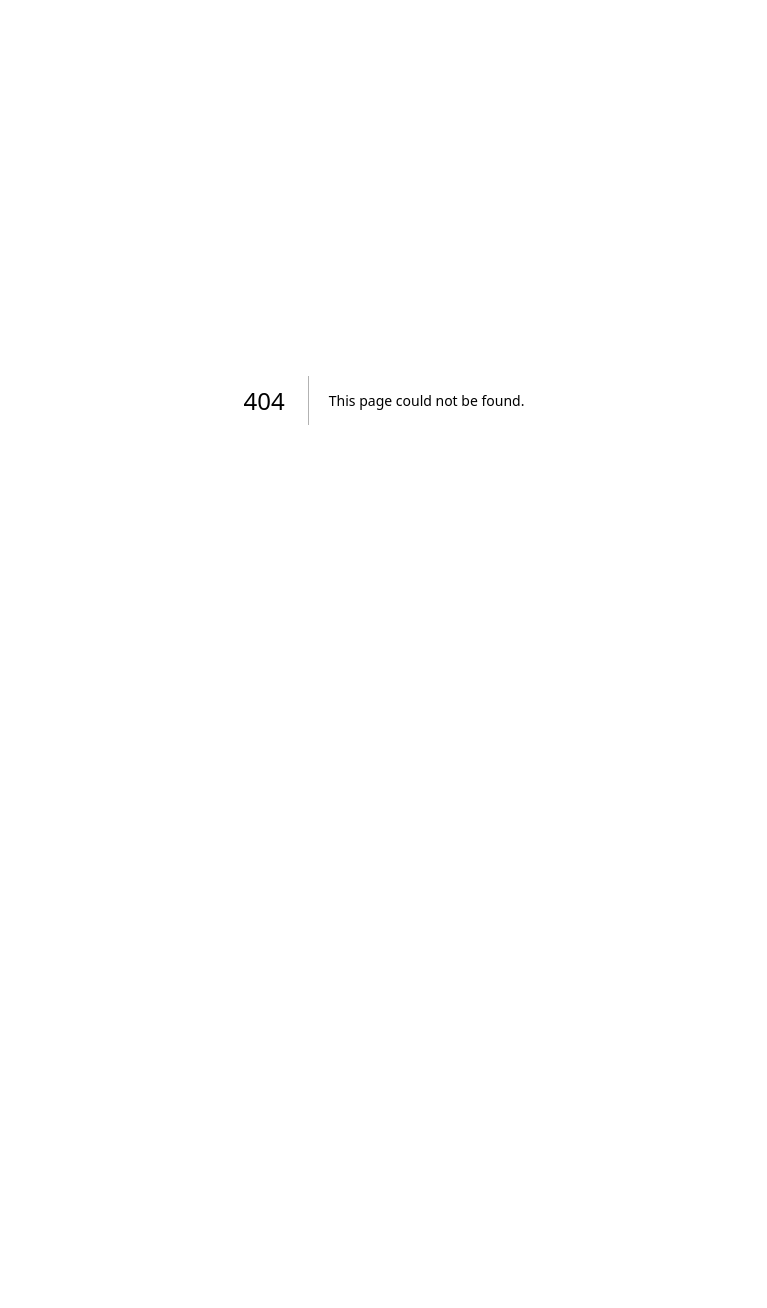
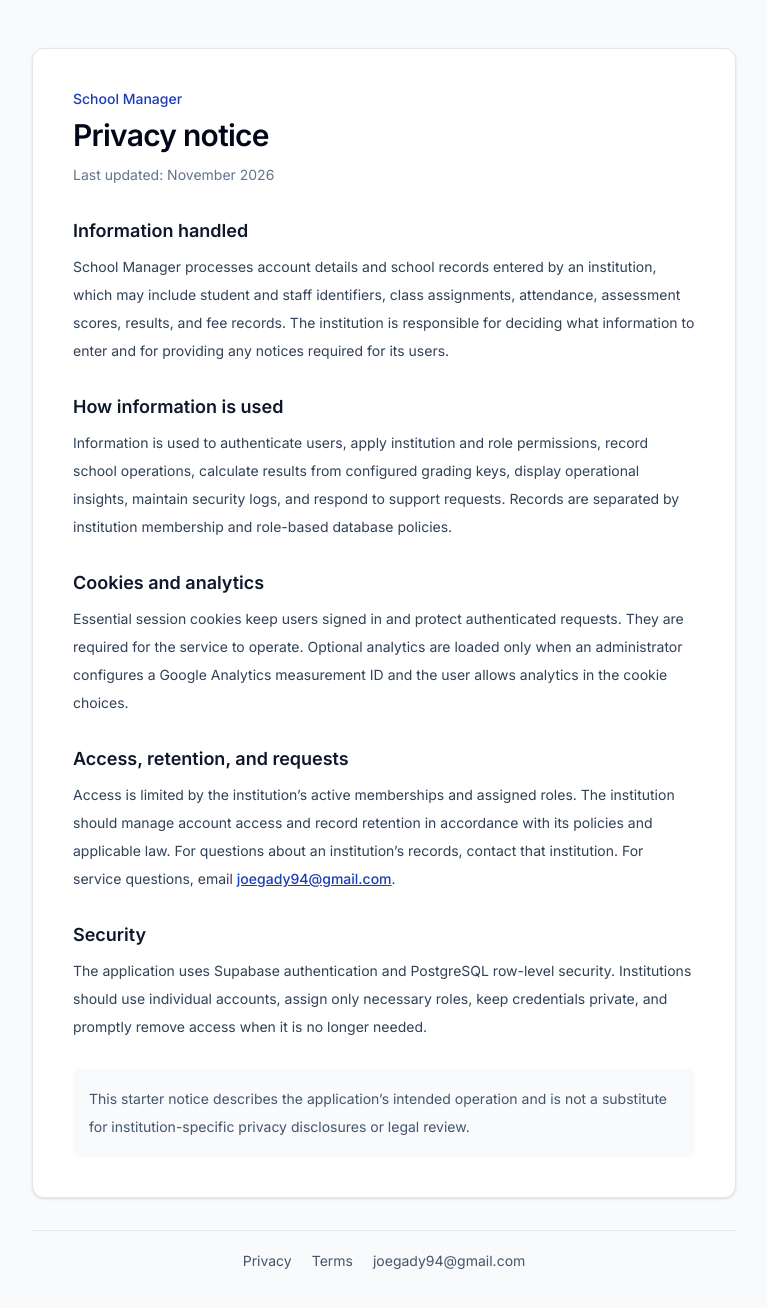
Before and after one commit to Encyclo-pedia01/school-system, a Next.js app: page /privacy in a window 1280 px wide. Before the commit this address had no page. Shown: the top 1308 px of the page, without its empty margins (256-1023 px from the left). Before the commit the page ends 800 px from the top, so only its background shows below. Built offline with nearby package versions, Linux system fonts and the light colour scheme.

Commit message:
feat: add internal privacy notice

```diff
--- /dev/null
+++ b/app/privacy/page.tsx
@@ -0,0 +1,44 @@
+import type { Metadata } from "next";
+
+import { LegalFooter } from "@/components/legal-footer";
+
+export const metadata: Metadata = {
+  title: "Privacy",
+  description: "How School Manager handles account and school records.",
+};
+
+export default function PrivacyPage() {
+  return (
+    <main id="main-content" className="mx-auto min-h-screen max-w-3xl px-5 py-12 sm:px-8">
+      <article className="rounded-xl border border-slate-200 bg-white p-6 shadow-sm sm:p-10">
+        <p className="text-sm font-medium text-blue-800">School Manager</p>
+        <h1 className="mt-2 text-3xl font-semibold tracking-tight text-slate-950">Privacy notice</h1>
+        <p className="mt-3 text-sm text-slate-500">Last updated: November 2026</p>
+        <div className="mt-8 space-y-7 text-sm leading-7 text-slate-700">
+          <section aria-labelledby="privacy-data">
+            <h2 id="privacy-data" className="text-lg font-semibold text-slate-900">Information handled</h2>
+            <p className="mt-2">School Manager processes account details and school records entered by an institution, which may include student and staff identifiers, class assignments, attendance, assessment scores, results, and fee records. The institution is responsible for deciding what information to enter and for providing any notices required for its users.</p>
+          </section>
+          <section aria-labelledby="privacy-use">
+            <h2 id="privacy-use" className="text-lg font-semibold text-slate-900">How information is used</h2>
+            <p className="mt-2">Information is used to authenticate users, apply institution and role permissions, record school operations, calculate results from configured grading keys, display operational insights, maintain security logs, and respond to support requests. Records are separated by institution membership and role-based database policies.</p>
+          </section>
+          <section aria-labelledby="privacy-cookies">
+            <h2 id="privacy-cookies" className="text-lg font-semibold text-slate-900">Cookies and analytics</h2>
+            <p className="mt-2">Essential session cookies keep users signed in and protect authenticated requests. They are required for the service to operate. Optional analytics are loaded only when an administrator configures a Google Analytics measurement ID and the user allows analytics in the cookie choices.</p>
+          </section>
+          <section aria-labelledby="privacy-retention">
+            <h2 id="privacy-retention" className="text-lg font-semibold text-slate-900">Access, retention, and requests</h2>
+            <p className="mt-2">Access is limited by the institution’s active memberships and assigned roles. The institution should manage account access and record retention in accordance with its policies and applicable law. For questions about an institution’s records, contact that institution. For service questions, email <a className="font-medium text-blue-800 underline" href="mailto:joegady94@gmail.com">joegady94@gmail.com</a>.</p>
+          </section>
+          <section aria-labelledby="privacy-security">
+            <h2 id="privacy-security" className="text-lg font-semibold text-slate-900">Security</h2>
+            <p className="mt-2">The application uses Supabase authentication and PostgreSQL row-level security. Institutions should use individual accounts, assign only necessary roles, keep credentials private, and promptly remove access when it is no longer needed.</p>
+          </section>
+          <p className="rounded-md bg-slate-50 p-4 text-slate-600">This starter notice describes the application’s intended operation and is not a substitute for institution-specific privacy disclosures or legal review.</p>
+        </div>
+      </article>
+      <LegalFooter />
+    </main>
+  );
+}
```
